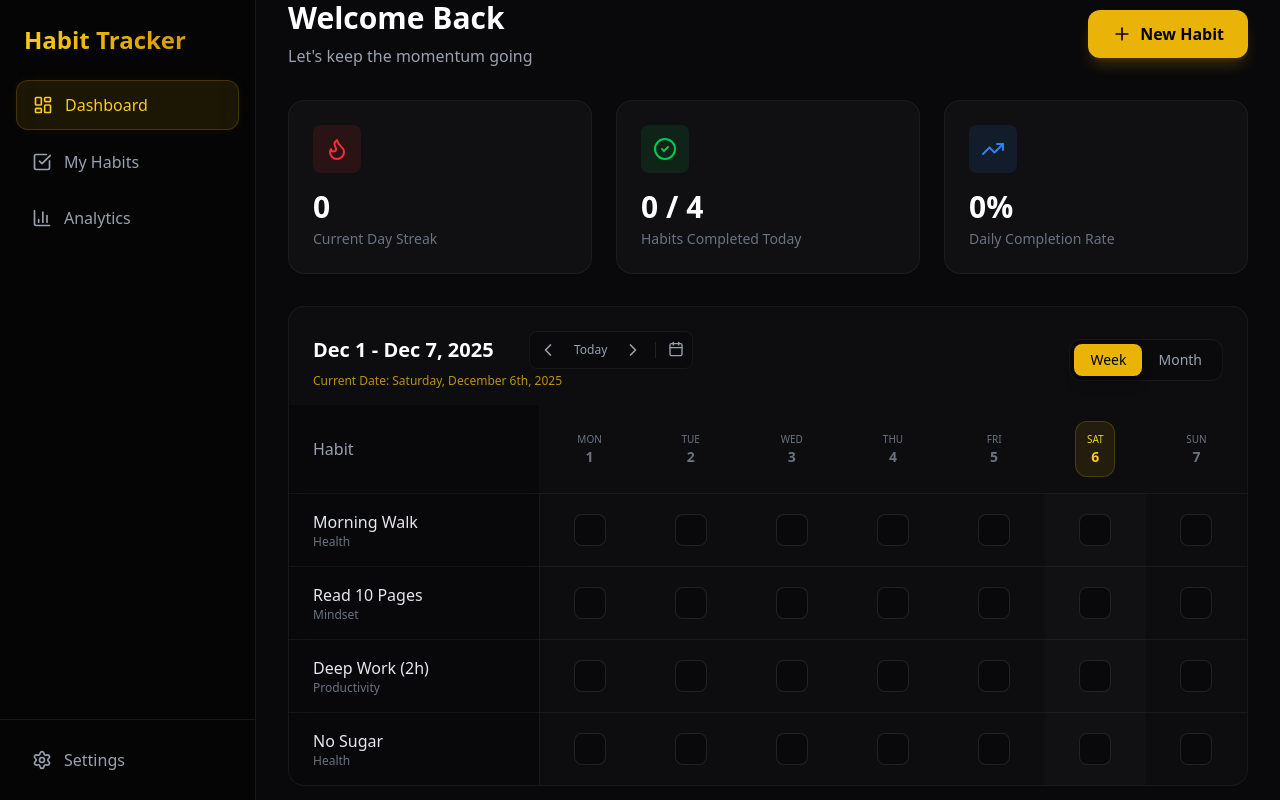
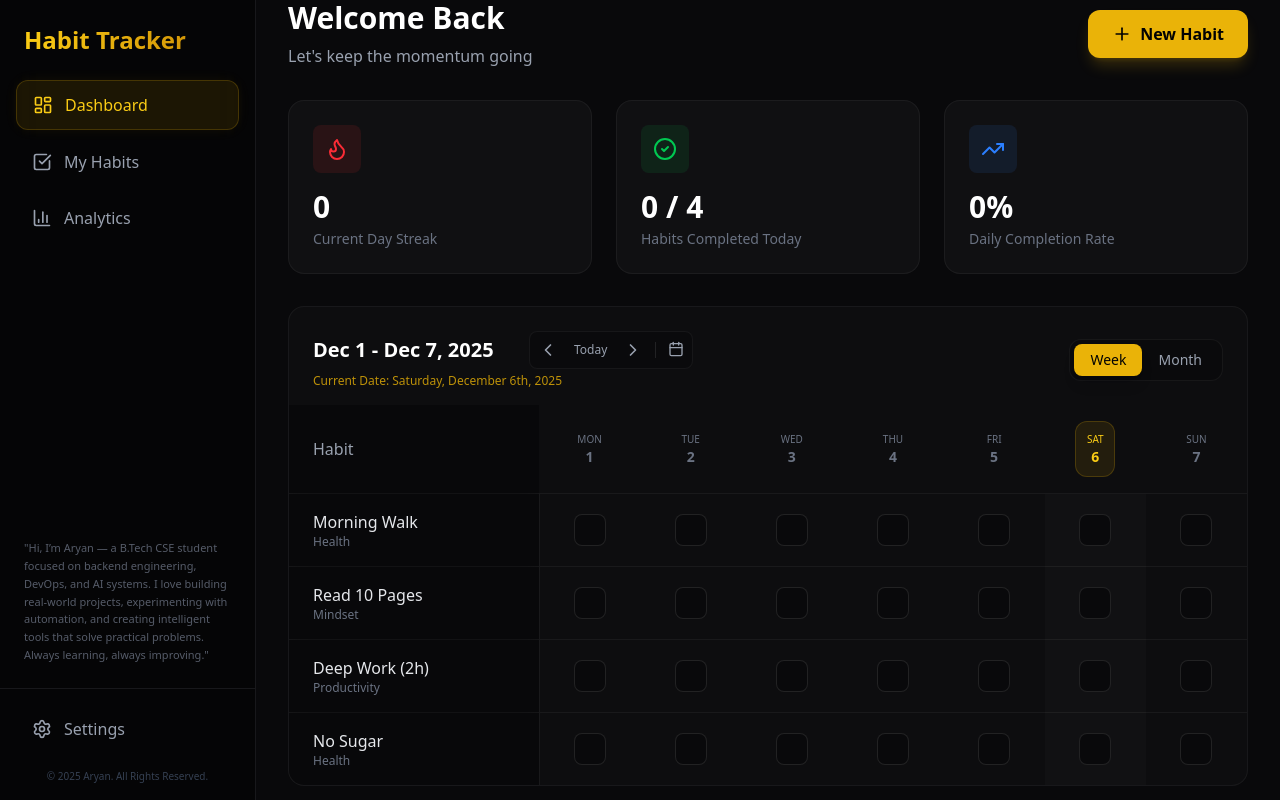
Before and after one commit to Aryan24a-git/habit-tracker, a React (Vite) app: page / in a window 1280 px wide. Built offline with nearby package versions, Linux system fonts and the light colour scheme.

Commit message:
Feat: Add Author Bio and Copyright to layout

```diff
--- a/dev-dist/sw.js
+++ b/dev-dist/sw.js
@@ -82,7 +82,7 @@ define(['./workbox-5a5d9309'], (function (workbox) { 'use strict';
     "revision": "3ca0b8505b4bec776b69afdba2768812"
   }, {
     "url": "index.html",
-    "revision": "0.5gnntj3k2p4"
+    "revision": "0.od6uj9a8i6o"
   }], {});
   workbox.cleanupOutdatedCaches();
   workbox.registerRoute(new workbox.NavigationRoute(workbox.createHandlerBoundToURL("index.html"), {
--- a/src/components/Layout.tsx
+++ b/src/components/Layout.tsx
@@ -47,6 +47,12 @@ export const Layout: React.FC<LayoutProps> = ({ children, activeTab, onTabChange
                     ))}
                 </nav>
 
+                <div className="px-6 pb-6 mt-auto">
+                    <p className="text-[11px] leading-relaxed text-gray-500/80 font-medium">
+                        "Hi, I’m Aryan — a B.Tech CSE student focused on backend engineering, DevOps, and AI systems. I love building real-world projects, experimenting with automation, and creating intelligent tools that solve practical problems. Always learning, always improving."
+                    </p>
+                </div>
+
                 <div className="p-4 border-t border-dark-800">
                     <button
                         onClick={() => setIsSettingsOpen(true)}
@@ -55,6 +61,10 @@ export const Layout: React.FC<LayoutProps> = ({ children, activeTab, onTabChange
                         <Settings className="w-5 h-5" />
                         <span>Settings</span>
                     </button>
+
+                    <div className="mt-4 text-[10px] text-center text-gray-700 font-medium">
+                        © 2025 Aryan. All Rights Reserved.
+                    </div>
                 </div>
             </aside>
 
```
